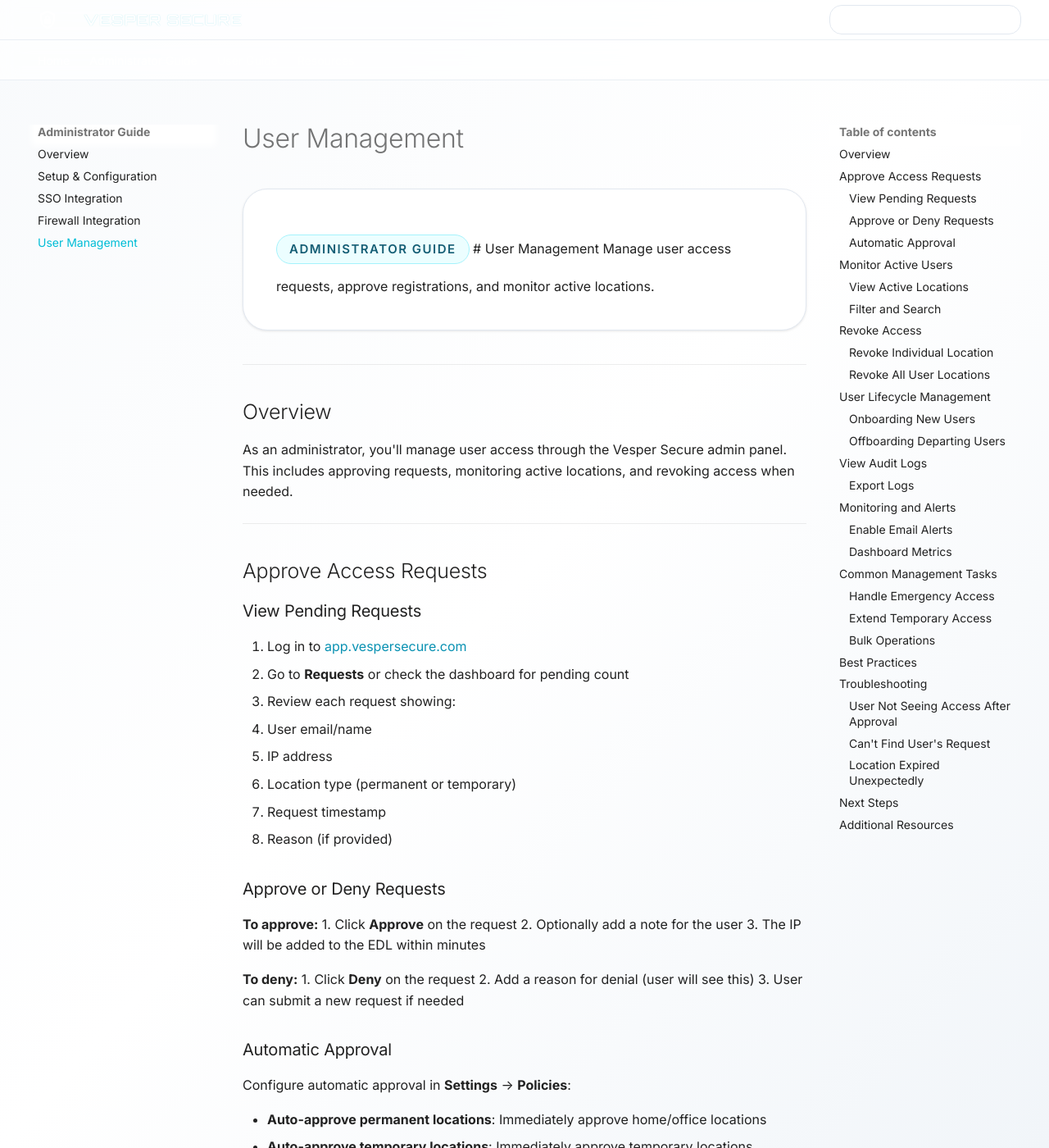
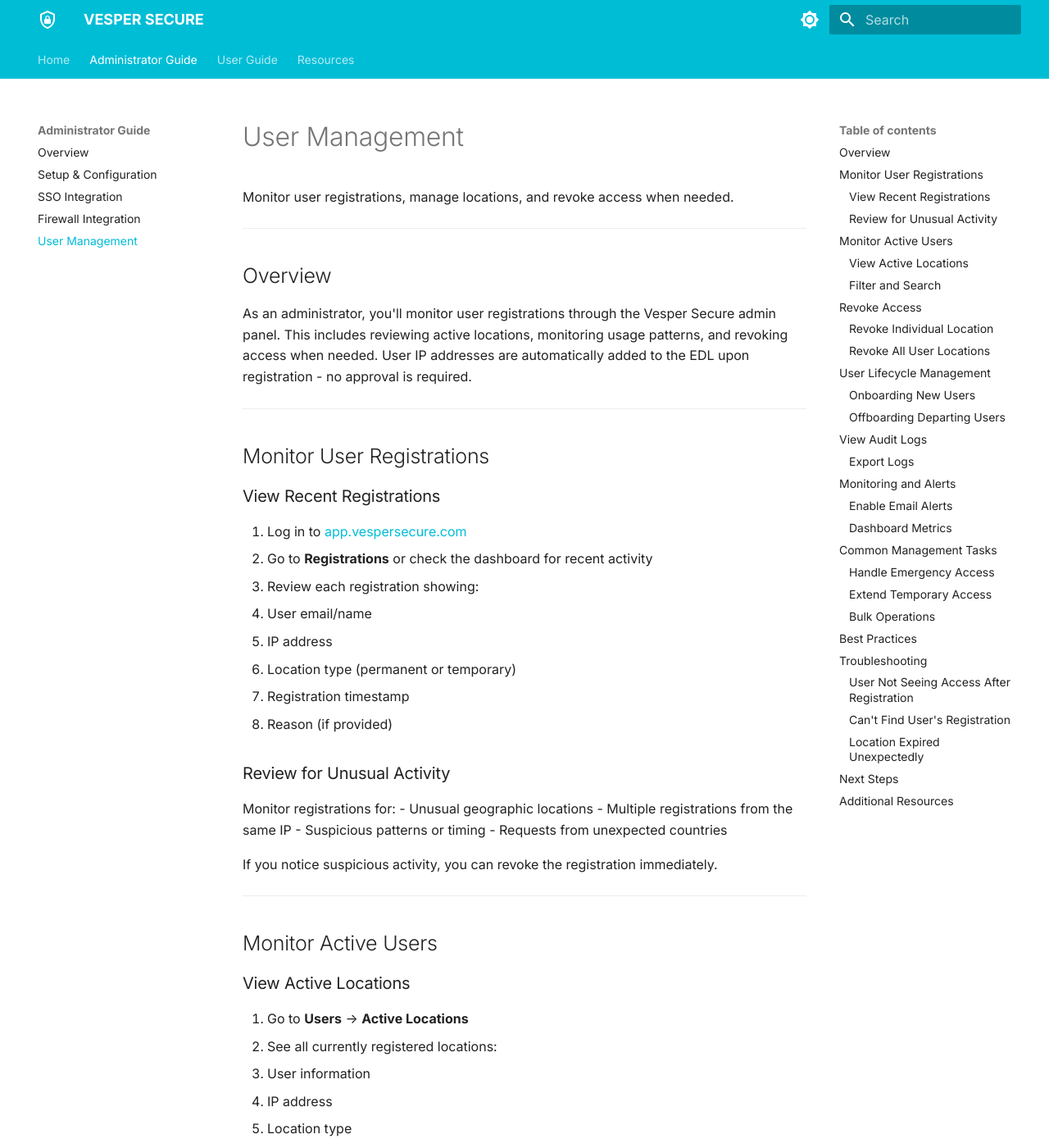
Before and after one commit to defendthehoneypot/TestAdminSite, an MkDocs documentation site: the page built from docs/admin/user-management.md, in a window 1280 px wide and 1400 px high. Shown: the whole window at 82% size. Built offline with MkDocs 1.6.1 and Material for MkDocs 9.7.7, drawn with Linux system fonts in a browser that asks for light colours; some of the changed text lies outside the part shown.

Commit message:
Redesign home page and fix approval workflow in user docs
Co-authored-by: defendthehoneypot <23743545+defendthehoneypot@users.noreply.github.com>

```diff
--- a/docs/admin/user-management.md
+++ b/docs/admin/user-management.md
@@ -1,59 +1,37 @@
-<div class="hero" markdown>
-
-<p class="badge">ADMINISTRATOR GUIDE</p>
-
 # User Management
 
-Manage user access requests, approve registrations, and monitor active locations.
-
-</div>
+Monitor user registrations, manage locations, and revoke access when needed.
 
 ---
 
 ## Overview
 
-As an administrator, you'll manage user access through the Vesper Secure admin panel. This includes approving requests, monitoring active locations, and revoking access when needed.
+As an administrator, you'll monitor user registrations through the Vesper Secure admin panel. This includes reviewing active locations, monitoring usage patterns, and revoking access when needed. User IP addresses are automatically added to the EDL upon registration - no approval is required.
 
 ---
 
-## Approve Access Requests
+## Monitor User Registrations
 
-### View Pending Requests
+### View Recent Registrations
 
-1. Log in to [app.vespersecure.com](https://app.vespersecure.com){:target="_blank"}
-2. Go to **Requests** or check the dashboard for pending count
-3. Review each request showing:
+1. Log in to [app.vespersecure.com](https://app.vespersecure.com)
+2. Go to **Registrations** or check the dashboard for recent activity
+3. Review each registration showing:
    - User email/name
    - IP address
    - Location type (permanent or temporary)
-   - Request timestamp
+   - Registration timestamp
    - Reason (if provided)
 
-### Approve or Deny Requests
+### Review for Unusual Activity
 
-**To approve:**
-1. Click **Approve** on the request
-2. Optionally add a note for the user
-3. The IP will be added to the EDL within minutes
+Monitor registrations for:
+- Unusual geographic locations
+- Multiple registrations from the same IP
+- Suspicious patterns or timing
+- Requests from unexpected countries
 
-**To deny:**
-1. Click **Deny** on the request
-2. Add a reason for denial (user will see this)
-3. User can submit a new request if needed
-
-### Automatic Approval
-
-Configure automatic approval in **Settings** → **Policies**:
-
-- **Auto-approve permanent locations**: Immediately approve home/office locations
-- **Auto-approve temporary locations**: Immediately approve temporary locations
-- **Require approval for all**: All requests need manual review
-
-!!! tip "Recommended Settings"
-    For most organizations:
-    - Auto-approve permanent locations for trusted users
-    - Require approval for temporary locations
-    - Enable notifications for all requests
+If you notice suspicious activity, you can revoke the registration immediately.
 
 ---
 
@@ -112,8 +90,8 @@ To immediately revoke all of a user's access:
 1. Ensure user is added to SSO group (if using SSO)
 2. User receives access to portal automatically
 3. User registers their location(s)
-4. You approve the request
-5. User gains VPN access
+4. User's IP is automatically added to EDL
+5. User gains VPN access after firewall refresh
 
 ### Offboarding Departing Users
 
@@ -130,8 +108,7 @@ Track all actions for compliance and security:
 
 1. Go to **Reports** → **Audit Log**
 2. View logs of all activities:
-   - Access requests submitted
-   - Approvals and denials
+   - User registrations submitted
    - Location revocations
    - Admin actions
    - Configuration changes
@@ -150,7 +127,7 @@ Track all actions for compliance and security:
 
 Configure alerts in **Settings** → **Notifications**:
 
-- New access requests (if manual approval required)
+- New user registrations
 - EDL update failures
 - Unusual access patterns
 - Failed login attempts
@@ -159,9 +136,9 @@ Configure alerts in **Settings** → **Notifications**:
 ### Dashboard Metrics
 
 The dashboard shows:
-- Pending requests count
+- Recent registrations count
 - Active locations count
-- Recent approvals/denials
+- Recent revocations
 - EDL sync status
 - User activity trends
 
@@ -173,7 +150,7 @@ The dashboard shows:
 
 If a user needs immediate access:
 
-1. Manually approve their request
+1. User registers their location through the portal
 2. Force EDL refresh on your firewall (if supported)
 3. Or wait for next scheduled refresh
 4. User can connect after refresh
@@ -195,7 +172,6 @@ For multiple users:
 1. Go to **Users** → **Bulk Actions**
 2. Select users or upload CSV
 3. Choose action:
-   - Approve all pending
    - Revoke all locations
    - Send notification
 4. Confirm bulk action
@@ -210,25 +186,25 @@ For multiple users:
     - Clean up expired temporary locations
 
 !!! info "Communication"
-    - Notify users when denying requests (include reason)
-    - Set expectations for approval timeframes
-    - Provide user guide link in denial messages
+    - Notify users when revoking access (include reason)
+    - Set expectations for firewall refresh timeframes
+    - Provide user guide link in communications
 
 !!! warning "Security"
-    - Monitor for unusual patterns (many requests from one IP)
+    - Monitor for unusual patterns (many registrations from one IP)
     - Review temporary locations that are repeatedly extended
-    - Investigate requests from unexpected countries
+    - Investigate registrations from unexpected countries
 
-!!! tip "Automation"
-    - Use auto-approval for low-risk scenarios
+!!! tip "Monitoring"
     - Set reasonable temporary durations (24 hours typical)
-    - Enable notifications for manual review cases
+    - Enable notifications for new registrations
+    - Review active locations regularly
 
 ---
 
 ## Troubleshooting
 
-### User Not Seeing Access After Approval
+### User Not Seeing Access After Registration
 
 1. Check EDL sync status (should show "Success")
 2. Verify user's IP is in the EDL
@@ -236,10 +212,10 @@ For multiple users:
 4. Check firewall policy order
 5. Review firewall logs for blocks
 
-### Can't Find User's Request
+### Can't Find User's Registration
 
-1. Check if request was already approved/denied
-2. Look in audit logs for the request
+1. Check if registration is in active locations
+2. Look in audit logs for the registration
 3. Verify user submitted from correct portal
 4. Check user is in correct SSO group
 
@@ -259,19 +235,17 @@ Now that you've configured user management:
 1. **Test the complete flow** with pilot users
 2. **Distribute user guide** - Share the [User Guide](../user/index.md)
 3. **Monitor initial usage** - Be available for questions
-4. **Optimize policies** - Adjust based on usage patterns
+4. **Review patterns** - Watch for unusual activity
 
 ---
 
 ## Additional Resources
 
-- [Back to Administrator Guide](index.md)
+- [Back to Administrator Guide](./index.md)
 - [User Guide](../user/index.md) - Share this with end users
 - [Troubleshooting Guide](../resources/troubleshooting.md)
 - [Best Practices](../resources/best-practices.md)
 
 ---
 
-<p style="text-align: center; color: #64748b; font-size: 0.875rem; margin-top: 2rem;">
-© 2025 Evenstar Security, LLC. All rights reserved.
-</p>
+*© 2025 Evenstar Security, LLC. All rights reserved.*
--- a/docs/stylesheets/extra.css
+++ /dev/null
@@ -1,290 +0,0 @@
-/* VesperSecure Documentation Style */
-@import url('https://fonts.googleapis.com/css2?family=Inter:wght@400;600;700;800&display=swap');
-@import url('https://fonts.googleapis.com/css2?family=Orbitron:wght@600;700&display=swap');
-
-:root {
-  /* VesperSecure Color Palette */
-  --md-primary-fg-color: #0891b2; /* cyan-600 */
-  --md-primary-fg-color--light: #06b6d4; /* cyan-500 */
-  --md-primary-fg-color--dark: #0e7490; /* cyan-700 */
-  --md-accent-fg-color: #0891b2;
-
-  /* Background colors matching VesperSecure */
-  --md-default-bg-color: #f8fafc; /* slate-50 */
-  --md-default-fg-color: #0f172a; /* slate-900 */
-
-  /* Fonts */
-  --md-text-font: "Inter", -apple-system, BlinkMacSystemFont, sans-serif;
-  --md-code-font: "Roboto Mono", monospace;
-}
-
-/* Brand font for headers */
-.md-header__title,
-h1, h2, h3 {
-  font-family: 'Inter', sans-serif;
-  font-weight: 800;
-  letter-spacing: -0.025em;
-}
-
-/* Body text */
-body {
-  font-family: 'Inter', -apple-system, BlinkMacSystemFont, sans-serif;
-  background: linear-gradient(to bottom right, #f8fafc, #ffffff, #f1f5f9);
-}
-
-/* Header styling to match VesperSecure */
-.md-header {
-  background-color: rgba(255, 255, 255, 0.7);
-  backdrop-filter: blur(10px);
-  border-bottom: 1px solid rgba(226, 232, 240, 0.7);
-  box-shadow: none;
-}
-
-.md-header__title {
-  font-family: 'Orbitron', sans-serif;
-  font-weight: 700;
-  letter-spacing: 0.05em;
-  text-transform: uppercase;
-}
-
-/* Soft glow effect for brand */
-.md-header__title .md-header__ellipsis {
-  text-shadow: 0 0 1px rgba(6, 182, 212, 0.35);
-}
-
-/* Cards styling */
-.md-typeset .grid.cards {
-  display: grid;
-  grid-template-columns: repeat(auto-fit, minmax(250px, 1fr));
-  gap: 1.5rem;
-  margin: 2rem 0;
-}
-
-.md-typeset .grid.cards > a,
-.md-typeset .grid.cards > div {
-  border: 1px solid #e2e8f0;
-  border-radius: 1.5rem;
-  padding: 1.5rem;
-  background: white;
-  box-shadow: 0 1px 3px 0 rgb(0 0 0 / 0.1);
-  transition: all 0.2s ease;
-  text-decoration: none;
-}
-
-.md-typeset .grid.cards > a:hover,
-.md-typeset .grid.cards > div:hover {
-  border-color: #67e8f9;
-  box-shadow: 0 4px 6px -1px rgb(0 0 0 / 0.1);
-  transform: translateY(-2px);
-}
-
-/* Step cards */
-.md-typeset .step-card {
-  border: 1px solid #e2e8f0;
-  border-radius: 1.5rem;
-  padding: 1.5rem;
-  background: white;
-  box-shadow: 0 1px 3px 0 rgb(0 0 0 / 0.1);
-  margin-bottom: 1.5rem;
-  transition: all 0.2s ease;
-}
-
-.md-typeset .step-card:hover {
-  border-color: #67e8f9;
-  box-shadow: 0 4px 6px -1px rgb(0 0 0 / 0.1);
-  transform: translateY(-2px);
-}
-
-.md-typeset .step-card h3 {
-  color: #0f172a;
-  font-size: 1.25rem;
-  font-weight: 800;
-  margin-top: 0.5rem;
-}
-
-.md-typeset .step-card:hover h3 {
-  color: #0e7490;
-}
-
-/* Badge styles */
-.md-typeset .badge {
-  display: inline-flex;
-  align-items: center;
-  gap: 0.5rem;
-  border: 1px solid #a5f3fc;
-  background: #ecfeff;
-  padding: 0.25rem 0.75rem;
-  border-radius: 9999px;
-  font-size: 0.75rem;
-  font-weight: 600;
-  text-transform: uppercase;
-  letter-spacing: 0.1em;
-  color: #155e75;
-}
-
-/* Hero section */
-.md-typeset .hero {
-  border: 1px solid #e2e8f0;
-  border-radius: 1.5rem;
-  padding: 2rem;
-  background: white;
-  box-shadow: 0 1px 3px 0 rgb(0 0 0 / 0.1);
-  margin: 2rem 0;
-}
-
-/* Number badges for steps */
-.md-typeset .step-number {
-  display: inline-flex;
-  align-items: center;
-  justify-content: center;
-  width: 2.5rem;
-  height: 2.5rem;
-  border: 1px solid #a5f3fc;
-  background: #ecfeff;
-  border-radius: 0.75rem;
-  font-size: 0.875rem;
-  font-weight: 800;
-  color: #0e7490;
-}
-
-/* Icon badges */
-.md-typeset .icon-badge {
-  display: inline-flex;
-  align-items: center;
-  justify-content: center;
-  width: 2.5rem;
-  height: 2.5rem;
-  border: 1px solid #a5f3fc;
-  background: #ecfeff;
-  border-radius: 1rem;
-  font-size: 1.25rem;
-  color: #0e7490;
-}
-
-/* Button styles */
-.md-typeset .md-button {
-  border-radius: 1rem;
-  padding: 0.625rem 1.25rem;
-  font-weight: 600;
-  font-size: 0.875rem;
-  border: 1px solid #e2e8f0;
-  transition: all 0.2s ease;
-}
-
-.md-typeset .md-button--primary {
-  background: #ecfeff;
-  border-color: #67e8f9;
-  color: #155e75;
-}
-
-.md-typeset .md-button--primary:hover {
-  background: #cffafe;
-  border-color: #22d3ee;
-}
-
-/* Content area */
-.md-content {
-  max-width: 72rem;
-  margin: 0 auto;
-}
-
-/* Navigation tabs */
-.md-tabs {
-  background-color: rgba(255, 255, 255, 0.7);
-  backdrop-filter: blur(10px);
-  border-bottom: 1px solid rgba(226, 232, 240, 0.7);
-}
-
-/* Admonitions */
-.md-typeset .admonition {
-  border-radius: 1rem;
-  border-left-width: 0;
-  border: 1px solid #e2e8f0;
-}
-
-.md-typeset .admonition.note {
-  border-color: #a5f3fc;
-  background-color: #ecfeff;
-}
-
-.md-typeset .admonition.tip {
-  border-color: #86efac;
-  background-color: #dcfce7;
-}
-
-.md-typeset .admonition.warning {
-  border-color: #fde047;
-  background-color: #fef9c3;
-}
-
-/* Code blocks */
-.md-typeset code {
-  border-radius: 0.375rem;
-  background-color: #f1f5f9;
-  border: 1px solid #e2e8f0;
-}
-
-.md-typeset pre > code {
-  border-radius: 0.75rem;
-}
-
-/* Links */
-.md-typeset a {
-  color: #0891b2;
-  text-decoration: none;
-  transition: color 0.2s ease;
-}
-
-.md-typeset a:hover {
-  color: #0e7490;
-}
-
-/* Tables */
-.md-typeset table:not([class]) {
-  border-radius: 0.75rem;
-  border: 1px solid #e2e8f0;
-  overflow: hidden;
-}
-
-.md-typeset table:not([class]) th {
-  background-color: #f8fafc;
-  font-weight: 600;
-}
-
-/* Footer */
-.md-footer {
-  background-color: rgba(255, 255, 255, 0.7);
-  color: #64748b;
-}
-
-/* Search */
-.md-search__form {
-  border-radius: 0.75rem;
-  background-color: rgba(255, 255, 255, 0.9);
-  border: 1px solid #e2e8f0;
-}
-
-/* Dark mode adjustments */
-[data-md-color-scheme="slate"] {
-  --md-default-bg-color: #0f172a;
-  --md-default-fg-color: #f8fafc;
-  --md-primary-fg-color: #22d3ee;
-}
-
-[data-md-color-scheme="slate"] body {
-  background: linear-gradient(to bottom right, #0f172a, #1e293b, #334155);
-}
-
-[data-md-color-scheme="slate"] .md-typeset .grid.cards > a,
-[data-md-color-scheme="slate"] .md-typeset .grid.cards > div,
-[data-md-color-scheme="slate"] .md-typeset .step-card,
-[data-md-color-scheme="slate"] .md-typeset .hero {
-  background: #1e293b;
-  border-color: #334155;
-}
-
-[data-md-color-scheme="slate"] .md-header,
-[data-md-color-scheme="slate"] .md-tabs {
-  background-color: rgba(15, 23, 42, 0.7);
-  border-color: rgba(51, 65, 85, 0.7);
-}
--- a/mkdocs.yml
+++ b/mkdocs.yml
@@ -37,9 +37,6 @@ theme:
   font:
     text: Inter
     code: Roboto Mono
-
-extra_css:
-  - stylesheets/extra.css
 
 nav:
   - Home: index.md
```
Also changed, not shown: docs/admin/index.md (+21 -33 lines), docs/index.md (+33 -76 lines), docs/user/get-ip-added.md (+40 -62 lines), docs/user/index.md (+13 -29 lines).
